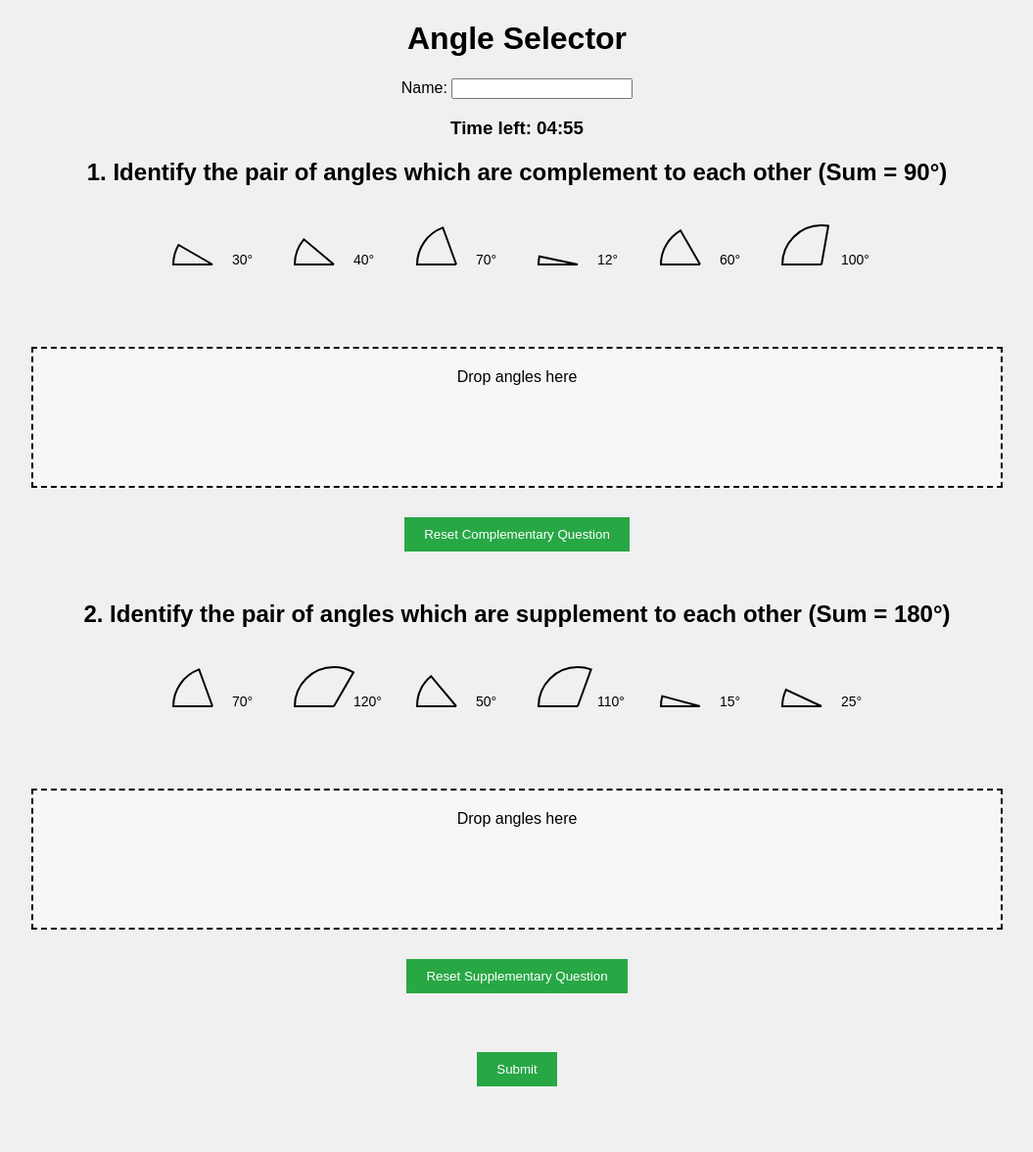
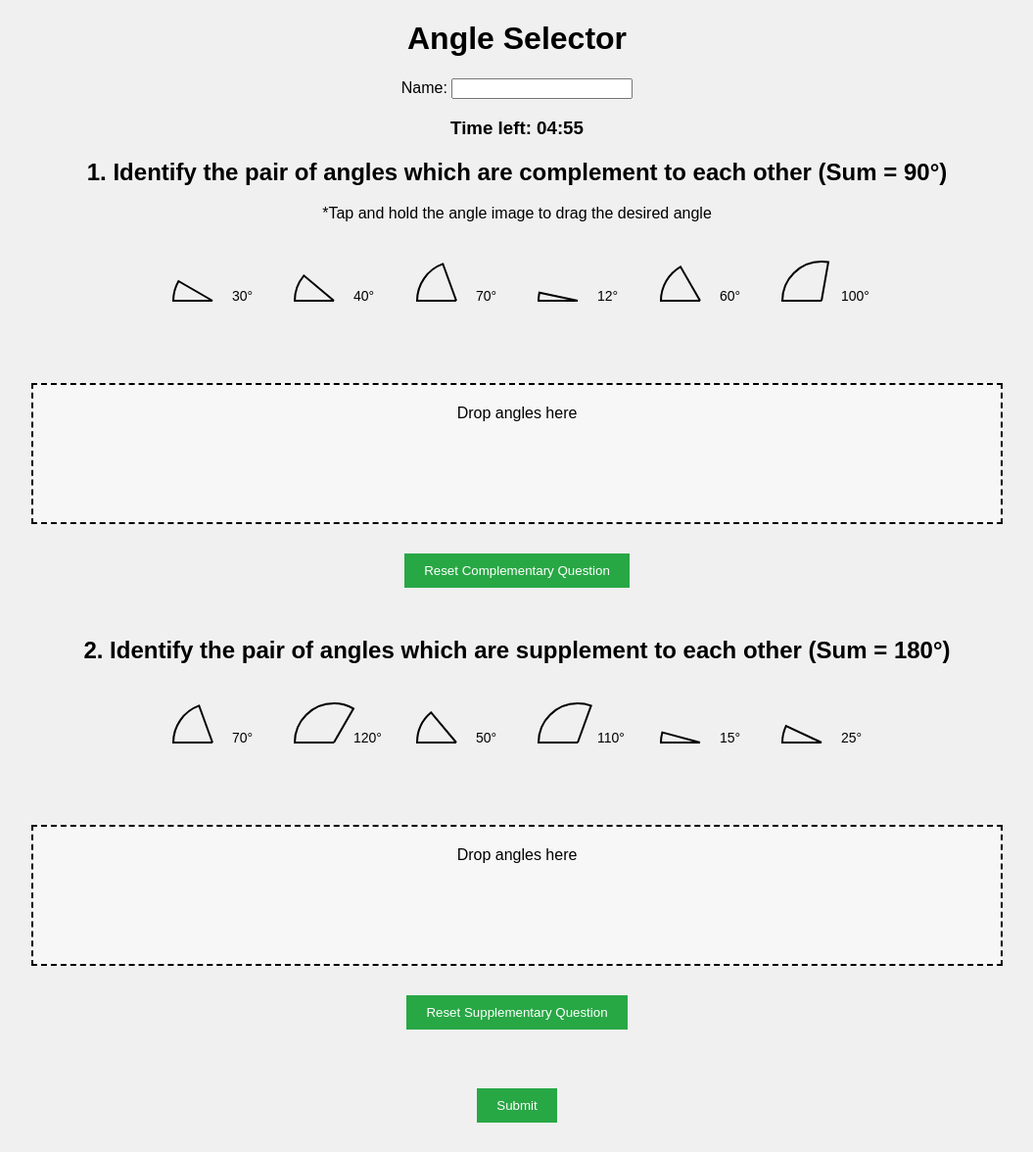
Before and after one commit to jayantkodwani/lp, a Flask app: page / in a window 1280 px wide. Shown: the whole page at 98% size, without its empty margins (112-1167 px from the left). Before the commit the page ends 1109 px from the top, so only its background shows below. Run offline with Flask 3, Linux system fonts and the light colour scheme.

Commit message:
Update index.html

```diff
--- a/templates/index.html
+++ b/templates/index.html
@@ -8,6 +8,7 @@
 <body>
     <div class="container">
         <h1>Angle Selector</h1>
+
 
         <!-- Form to submit results -->
         <form action="{{ url_for('submit_results') }}" method="POST">
@@ -25,6 +26,7 @@
             <!-- Complementary Angle Section -->
             <div class="section">
                 <h2>1. Identify the pair of angles which are complement to each other (Sum = 90°)</h2>
+                    <p>*Tap and hold the angle image to drag the desired angle</p>
                 <div class="angle-container">
                     <!-- Draggable angles for Complementary Section -->
                     <canvas class="draggable" draggable="true" id="complementary-30" data-value="30" width="100" height="100"></canvas>
```
